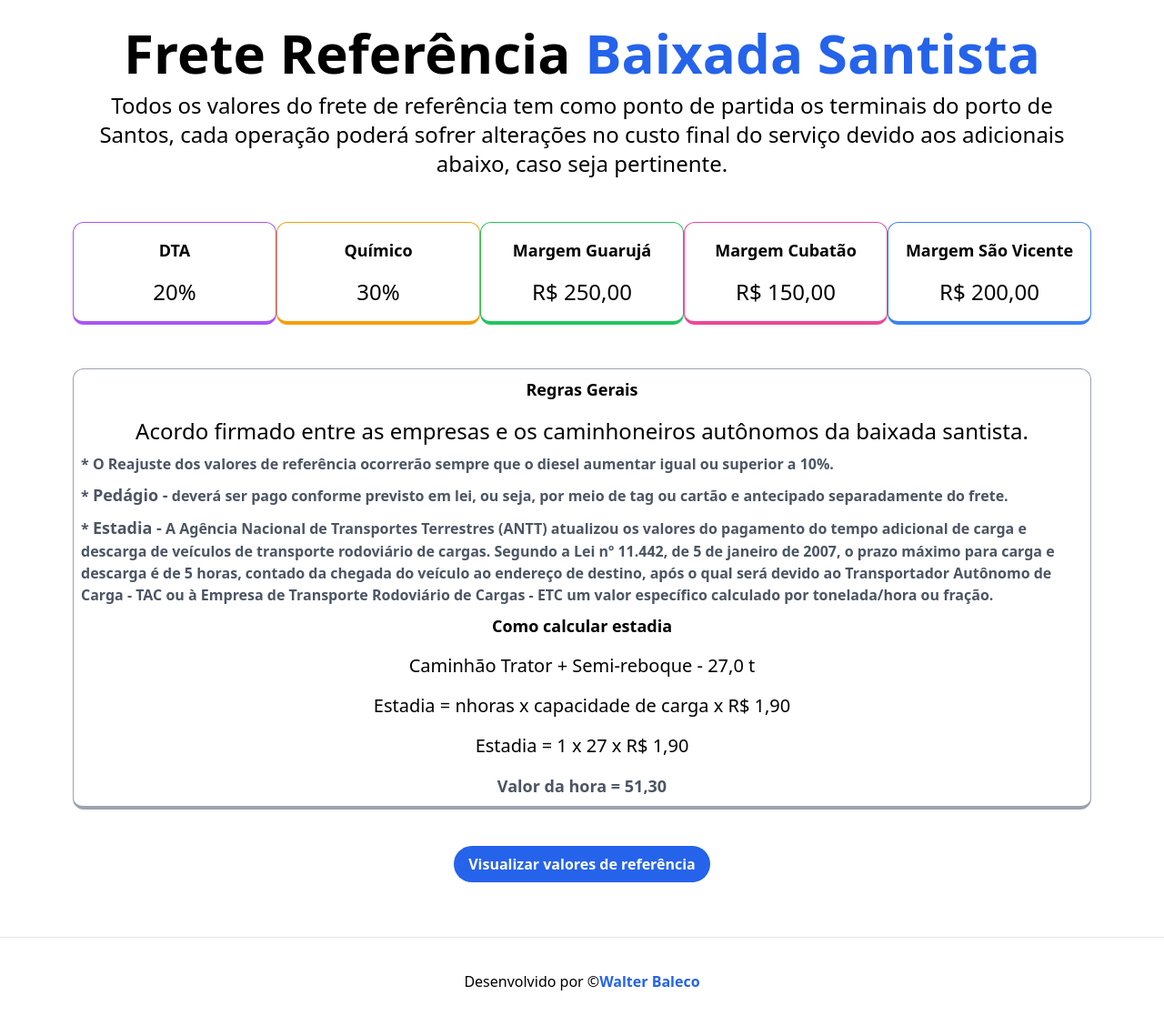
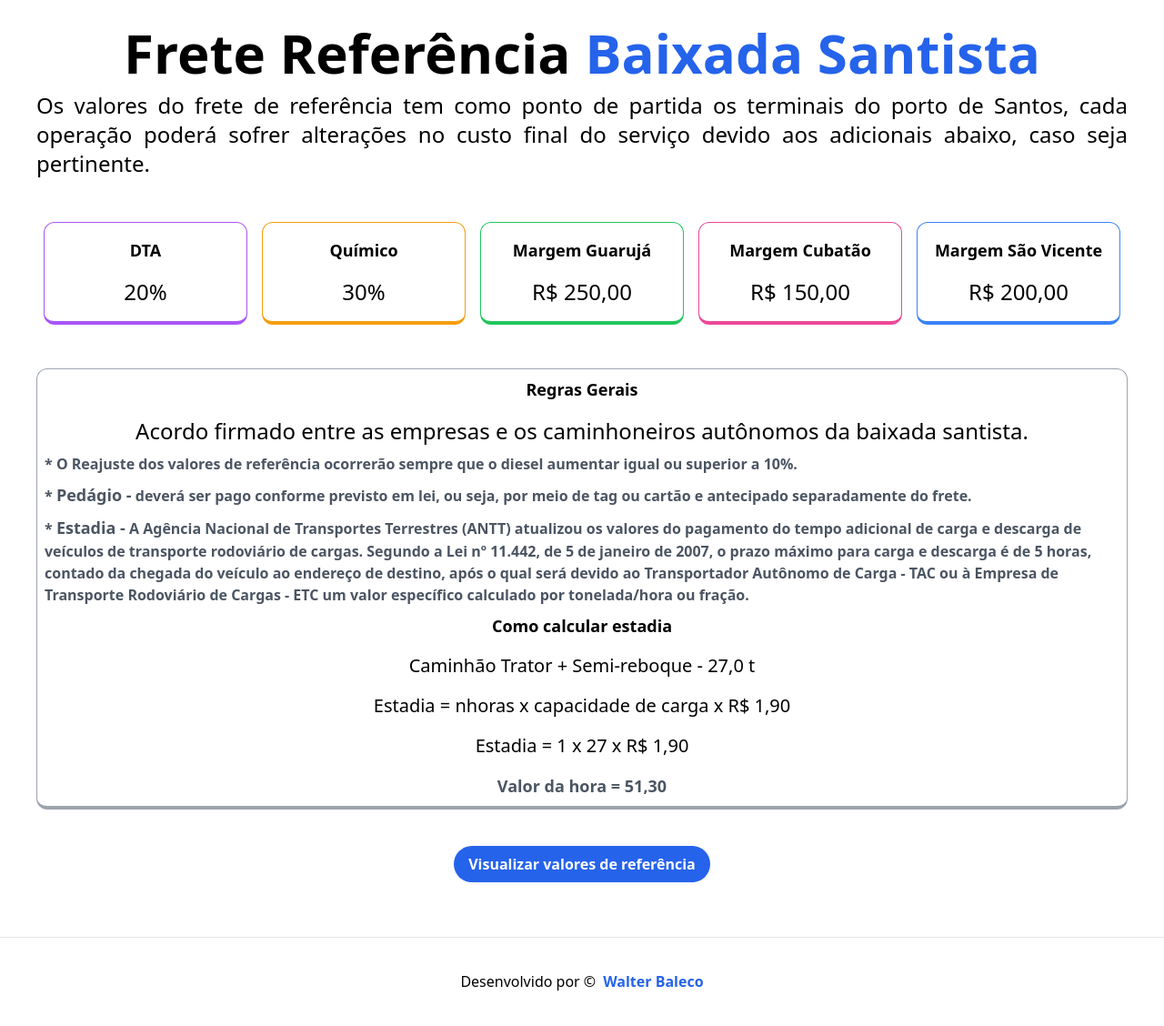
Before and after one commit to wbaleco/frete-referencia, a Next.js app: page / in a window 1280 px wide. Shown: the top 1128 px of the page at 91% size. Built offline with nearby package versions, Linux system fonts and the light colour scheme.

Commit message:
Ajuste no layout da home

```diff
--- a/pages/components/footer.jsx
+++ b/pages/components/footer.jsx
@@ -7,9 +7,9 @@ export default function footer() {
         target="_blank"
         rel="noopener noreferrer"
       >
-        Desenvolvido por &copy;{" "}
+        Desenvolvido por &copy;{"   "}
       </a>
-      <h2 className="font-bold text-blue-600">Walter Baleco</h2>
+      <h2 className="font-bold ml-2 text-blue-600">Walter Baleco</h2>
     </footer>
   );
 }
--- a/pages/index.tsx
+++ b/pages/index.tsx
@@ -6,31 +6,31 @@ export default function Home() {
   return (
     <>
 
-      <div className="flex flex-col items-center justify-center mt-5 min-h-screen py-2">
+      <div className="flex flex-col  items-center justify-center mt-5 min-h-screen py-2">
 
 
-        <main className="flex flex-col items-center justify-center w-full flex-1 px-20 text-center">
-          <h1 className="text-6xl font-bold">
+        <main className="flex flex-col items-center justify-center w-full px-10 text-center">
+          <h1 className="text-6xl font-semibold">
             Frete Referência{' '}
-            <a className="text-blue-600" href="https://nextjs.org">
+            <a className="text-blue-600 font-extrabold" href="https://nextjs.org">
               Baixada Santista
             </a>
           </h1>
-
-          <p className="mt-3 text-2xl">
-            Todos os valores do frete de referência tem como ponto de partida os
-            terminais do porto de Santos, cada operação poderá sofrer alterações
-            no custo final do serviço devido aos adicionais abaixo, caso seja
-            pertinente.{' '}
-            {/* <code className="p-3 font-mono text-lg bg-gray-100 rounded-md">
+          <section className="flex flex-col sm:w-full mt-3 ">
+            <p className="text-justify text-2xl">
+              Os valores do frete de referência tem como ponto de partida os
+              terminais do porto de Santos, cada operação poderá sofrer alterações
+              no custo final do serviço devido aos adicionais abaixo, caso seja
+              pertinente.{' '}
+              {/* <code className="p-3 font-mono text-lg bg-gray-100 rounded-md">
             pages/index.tsx
           </code> */}
-          </p>
-
-          <div className="flex flex-wrap items-center justify-around  mt-6 sm:w-full">
+            </p>
+          </section>
+          <div className="flex w-full flex-wrap items-center justify-around  mt-6 sm:w-full">
             <section
 
-              className="p-4 mt-6 text-left border w-56  rounded-xl hover:text-purple-600  border-b-4 border-purple-500 focus:text-blue-600"
+              className="p-4 w-full mt-6 text-left border lg:w-56  rounded-xl hover:text-purple-600  border-b-4 border-purple-500 focus:text-blue-600"
             >
               <h3 className="text-lg text-center font-bold">DTA</h3>
               <h3 className="mt-4 text-center  text-2xl">
@@ -40,7 +40,7 @@ export default function Home() {
 
             <section
 
-              className="p-4 mt-6 text-left border w-56 rounded-xl hover:text-amber-600  border-b-4 border-amber-500 focus:text-blue-600"
+              className="p-4 w-full mt-6 text-left border lg:w-56 rounded-xl hover:text-amber-600  border-b-4 border-amber-500 focus:text-blue-600"
             >
               <h3 className="text-lg text-center font-bold">Químico</h3>
               <h3 className="mt-4 text-center text-2xl">
@@ -50,7 +50,7 @@ export default function Home() {
 
             <section
 
-              className="p-4 mt-6 text-left border w-56 rounded-xl hover:text-green-600  border-b-4 border-green-500 focus:text-blue-600"
+              className="w-full p-4 mt-6 text-left border lg:w-56 rounded-xl hover:text-green-600  border-b-4 border-green-500 focus:text-blue-600"
             >
               <h3 className="text-lg text-center font-bold">Margem Guarujá</h3>
               <h3 className="mt-4 text-center text-2xl">
@@ -60,7 +60,7 @@ export default function Home() {
 
             <section
 
-              className="p-4 mt-6 text-left border w-56 rounded-xl hover:text-pink-600  border-b-4 border-pink-500 focus:text-blue-600"
+              className="w-full p-4 mt-6 text-left border lg:w-56 rounded-xl hover:text-pink-600  border-b-4 border-pink-500 focus:text-blue-600"
             >
               <h3 className="text-lg text-center font-bold">Margem Cubatão</h3>
               <h3 className="mt-4 text-center text-2xl">
@@ -68,7 +68,7 @@ export default function Home() {
               </h3>
             </section>
             <section
-              className="p-4 mt-6 text-left border w-56 rounded-xl hover:text-blue-600  border-b-4 border-blue-500 focus:text-blue-600"
+              className="w-full p-4 mt-6 text-left border lg:w-56 rounded-xl hover:text-blue-600  border-b-4 border-blue-500 focus:text-blue-600"
             >
               <h3 className="text-lg text-center font-bold">Margem São Vicente</h3>
               <h3 className="mt-4 text-center text-2xl">
```
Also changed, not shown: 1 other file (tests, documents, lock files or other folders).
